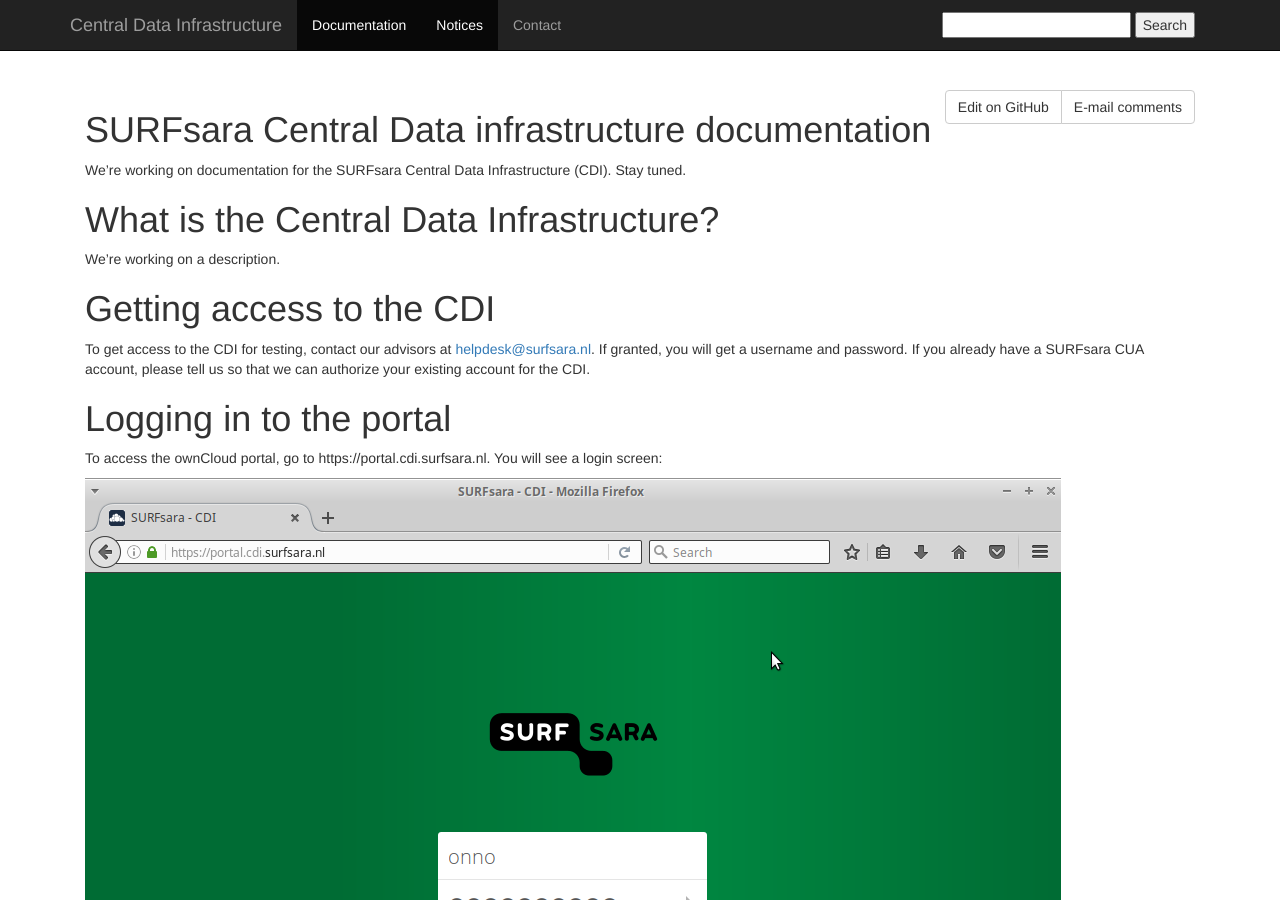
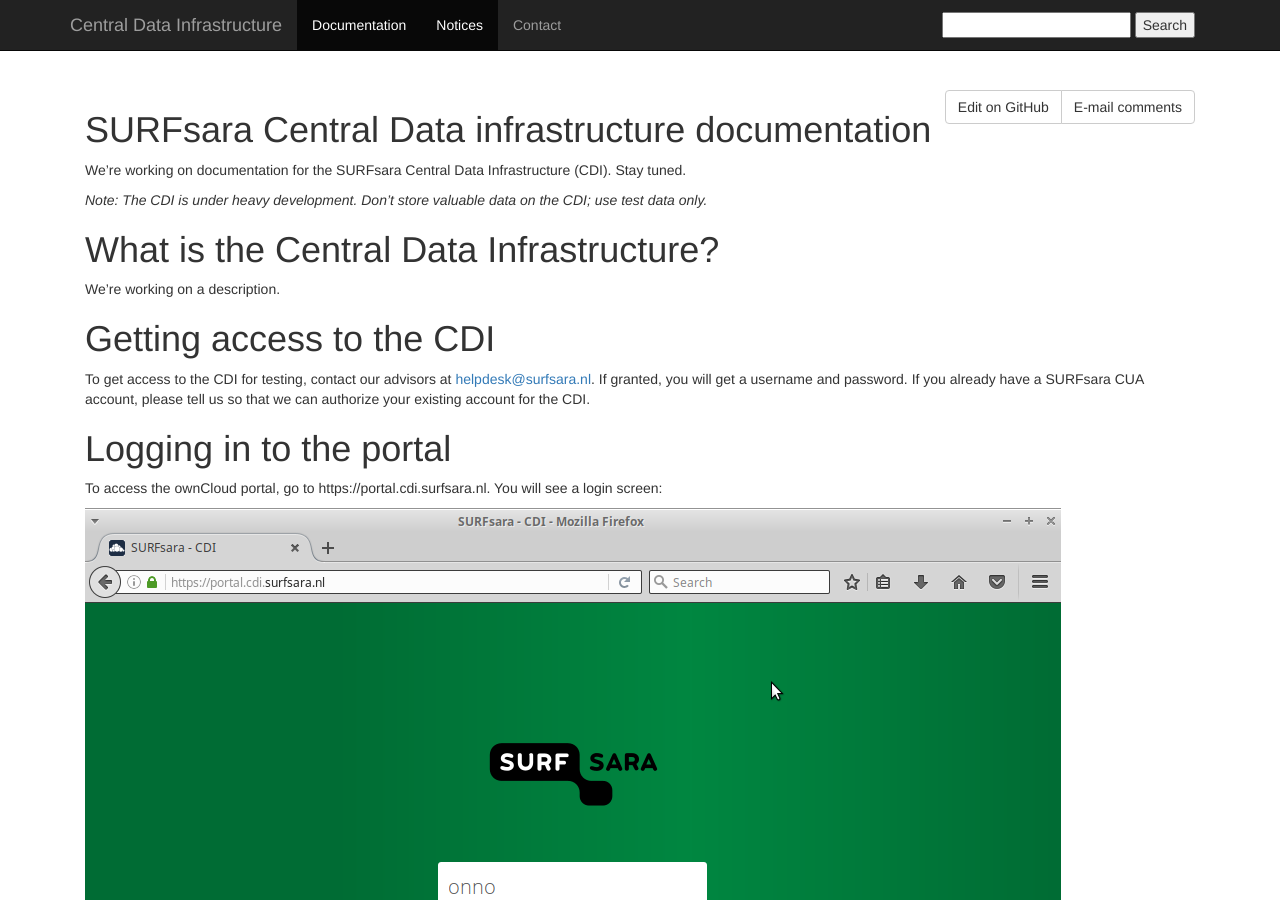
Before and after one commit to sara-nl/cdidocs, a Jekyll site: the page built from index.markdown, in a window 1280 px wide and 900 px high. Built offline with Jekyll 4.4.1, drawn with Linux system fonts in a browser that asks for light colours.

Commit message:
Warning about development status of CDI

```diff
--- a/index.markdown
+++ b/index.markdown
@@ -4,6 +4,8 @@ layout: default
 # SURFsara Central Data infrastructure documentation
 
 We're working on documentation for the SURFsara Central Data Infrastructure (CDI). Stay tuned.
+
+*Note: The CDI is under heavy development. Don't store valuable data on the CDI; use test data only.*
 
 # What is the Central Data Infrastructure?
 
```
